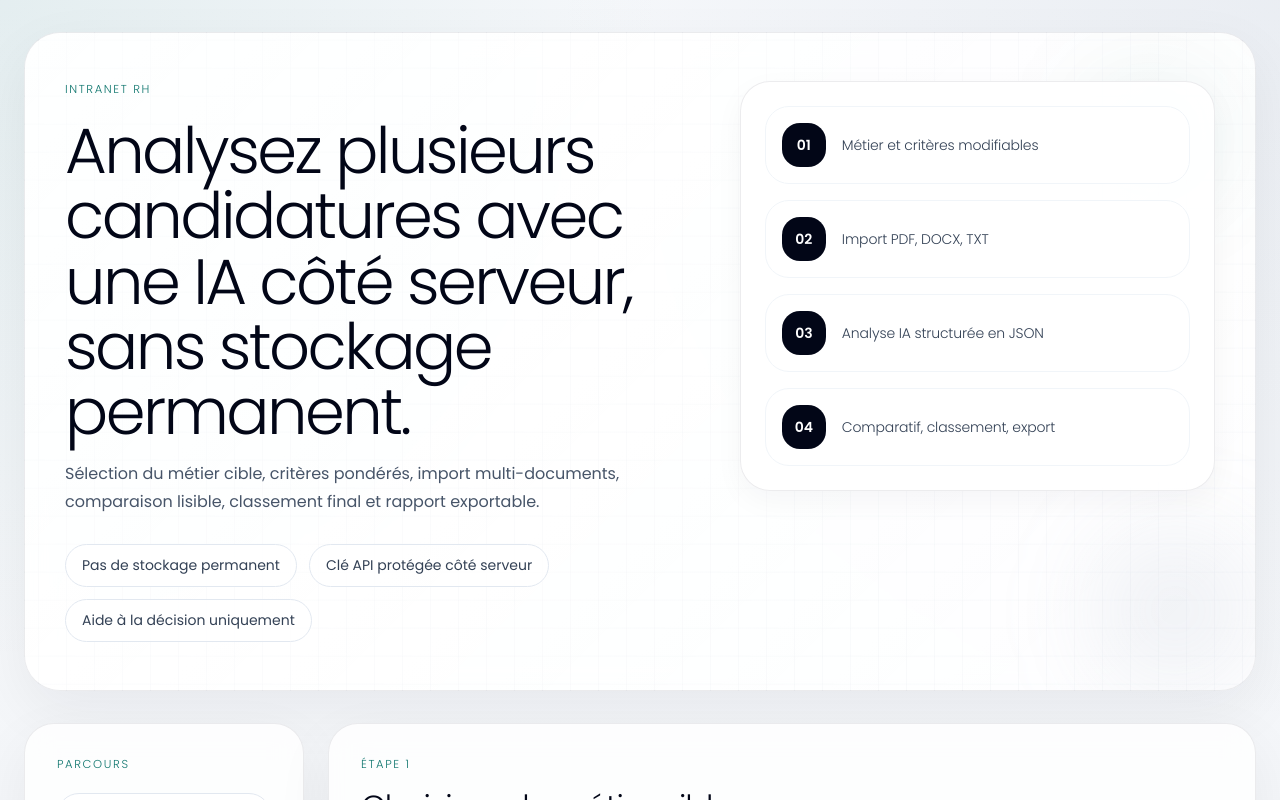
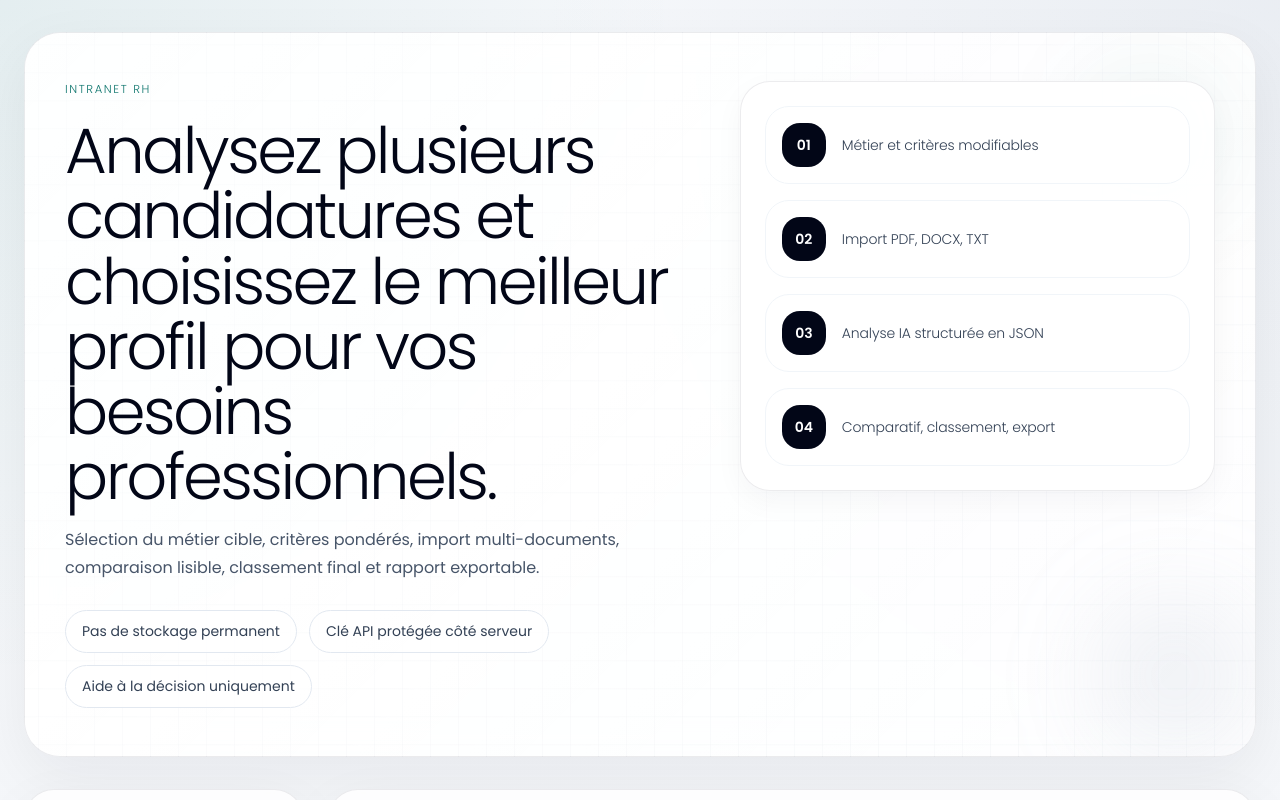
Before and after one commit to giusmili/app-rh-lgc, a Next.js app: page / in a window 1280 px wide. Shown: the top 800 px of the page. Built offline with nearby package versions, Linux system fonts and the light colour scheme.

Commit message:
accroche

```diff
--- a/app/page.tsx
+++ b/app/page.tsx
@@ -15,8 +15,8 @@ export default function HomePage() {
             <span className={styles.eyebrow}>Intranet RH</span>
             <div className={styles.heroHeading}>
               <h1 className={styles.title}>
-                Analysez plusieurs candidatures avec une IA côté serveur, sans
-                stockage permanent.
+                Analysez plusieurs candidatures et choisissez
+                le meilleur profil pour vos besoins professionnels.
               </h1>
               <p className={styles.lead}>
                 Sélection du métier cible, critères pondérés, import multi-documents,
```
